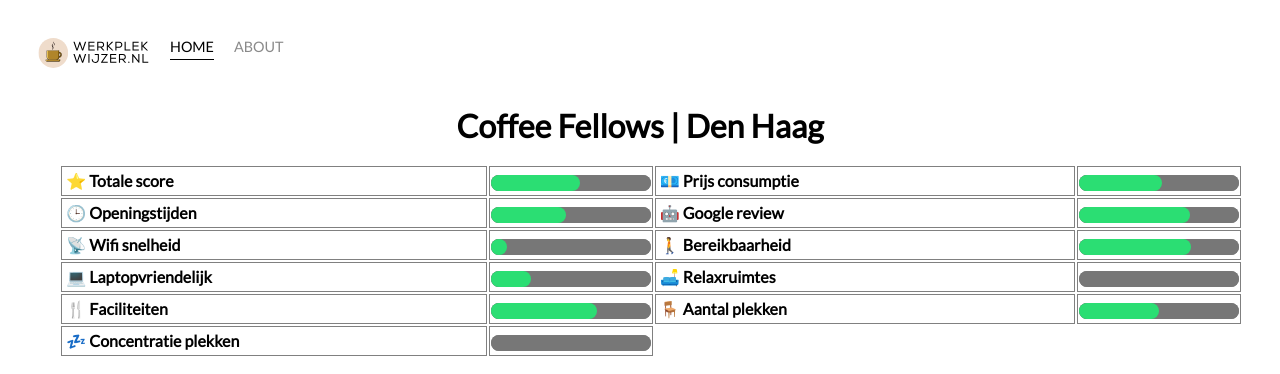
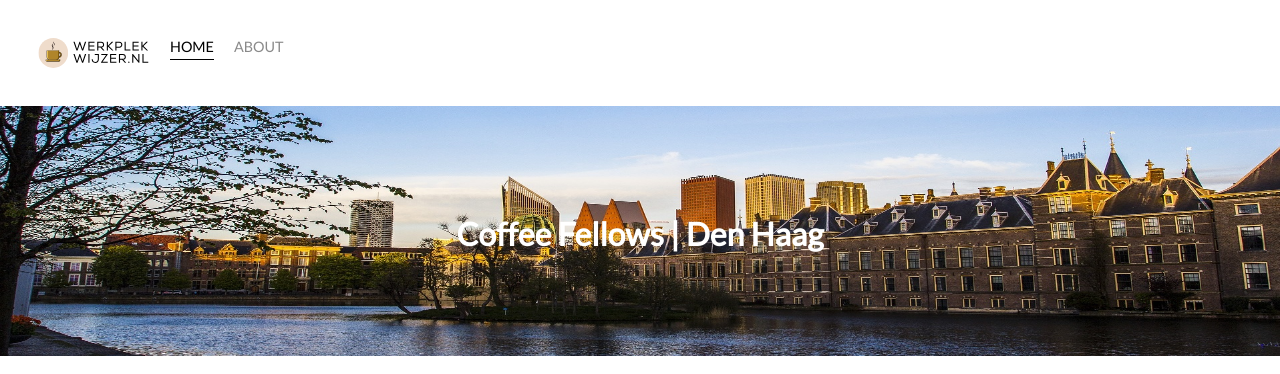
Before and after one commit to michiel015/studyplaces, a Flask app: a page that uses templates/modal.html in a window 1280 px wide. Shown: the top 374 px of the page. Run offline with Flask 2, Linux system fonts and the light colour scheme; data comes from the database, SQL or seed files in the repository; lists and menus that the app fills with data are empty.

Commit message:
Changed cursor after hover, changed button colors, resized card review table to make mobile friendly, added header image to location page, changed location title on location page to white & added coffee prices to location pages.

```diff
--- a/static/css/main.css
+++ b/static/css/main.css
@@ -80,6 +80,7 @@ body {
 .cards-item-wrapper {
     position: relative;
     margin: 14px;
+    cursor: zoom-in;
 }
 
 /*set background image size*/
@@ -118,14 +119,15 @@ body {
 .card-review-table table, th, tr {
     border: 0px solid white;
     border-collapse: collapse;
-    width: 100%;
+    width: 90%;
     margin-bottom: 20px;
     margin-top: 20px;
     opacity: 0;
     padding: 4px;
+    font-size: 15px;
 }
 .card-review-table table {
- width: 100%;
+ width: 90%;
  table-layout: fixed;
 }
 .card-review-table th {
@@ -289,7 +291,11 @@ width: 100%;
 }
 /* Modal box END */
 .page-title {
-  text-align: center;
+  position: absolute;
+  color: #fff;
+  top: 50%;
+  left: 50%;
+  transform: translate(-50%, -50%);
 }
 h1{
 margin: 0px;
@@ -339,8 +345,8 @@ margin: 0px;
 }
 
 button {
-  color: #FFF;
-  background-color: #b0852a;
-  border: 1px solid #b0852a;
   border-radius: 6px;
 }
+.page-header {
+  position: relative;
+}
--- a/templates/about.html
+++ b/templates/about.html
@@ -33,6 +33,9 @@
         <div class="content-wrapper">
             <h1>Onze missie: Werkwijzer wil dat studenten en professionals het beste kunnen halen uit het werken op afstand.</h1>
             <p>Een goede werkplek vinden buiten kantoor kan een flinke uitdaging zijn. Je loopt tegen problemen aan zoals langzaam internet, oncomfortabele zitplekken of slechte koffie. Wij maken scoreboards en delen ervaringen over werkplekken in jouw omgeving. Hiermee kan jij de beste keuze maken voor een werkplek buiten kantoor. </p>
+            <p>Wij geloven dat het werken op afstand blijft, zeker na de coronacrisis. Veel professionals kiezen voor werken op afstand omdat het zorgt voor meer flexibiliteit, productiviteit en werkplezier. Werkplekwijzer ondersteunt professionals bij deze ontwikkeling.</p>
+            <p>Heb jij een fijne werkplek of ben je eigenaar van een werkplek en staat deze nog niet op onze site? Laat het ons weten via werkplekwijzer@gmail.com</p>
+            <h1>En ed is een dikke werkzeug. </h1>
         </div>
     </div>
 </body>
--- a/templates/modal.html
+++ b/templates/modal.html
@@ -29,8 +29,11 @@
                 </div>
             </div>
         </div>
+<div class="page-header">
 <div class="page-title">
 <h1>{{ data[0][0] }}</h1>
+</div>
+<img src="{{ url_for('static', filename='img/skyline_denhaag.jpg') }}" width="100%" height="250"/>
 </div>
 &nbsp;
 <div class="row">
@@ -73,6 +76,7 @@
                 <li>{{ data[0][34] }}</li>
                 <li>{{ data[0][35] }}</li>
                 <li>{{ data[0][36] }}</li>
+                <li>Prijs koffie Americano: €{{ data[0][38] }}</li>
                 <li><b>Totale score: {{ data[0][14] }}%</b></li></div>
             <div class="openingstijden">
             <table>
```
Also changed, not shown: static/img/skyline_denhaag.jpg (added), static/img/skyline_rotterdam.jpg (added).
